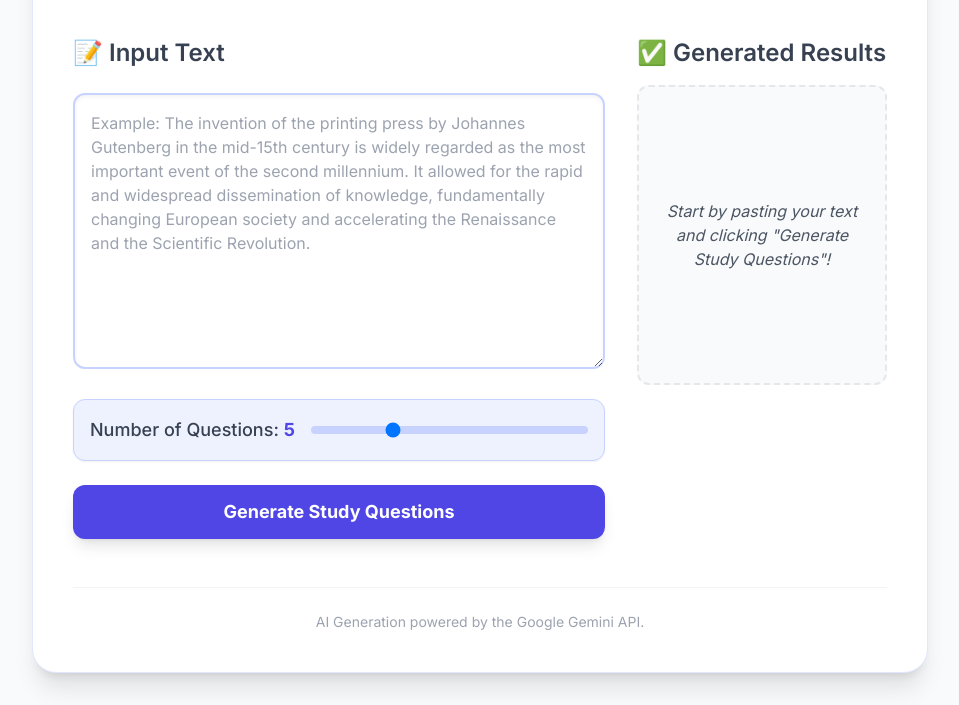
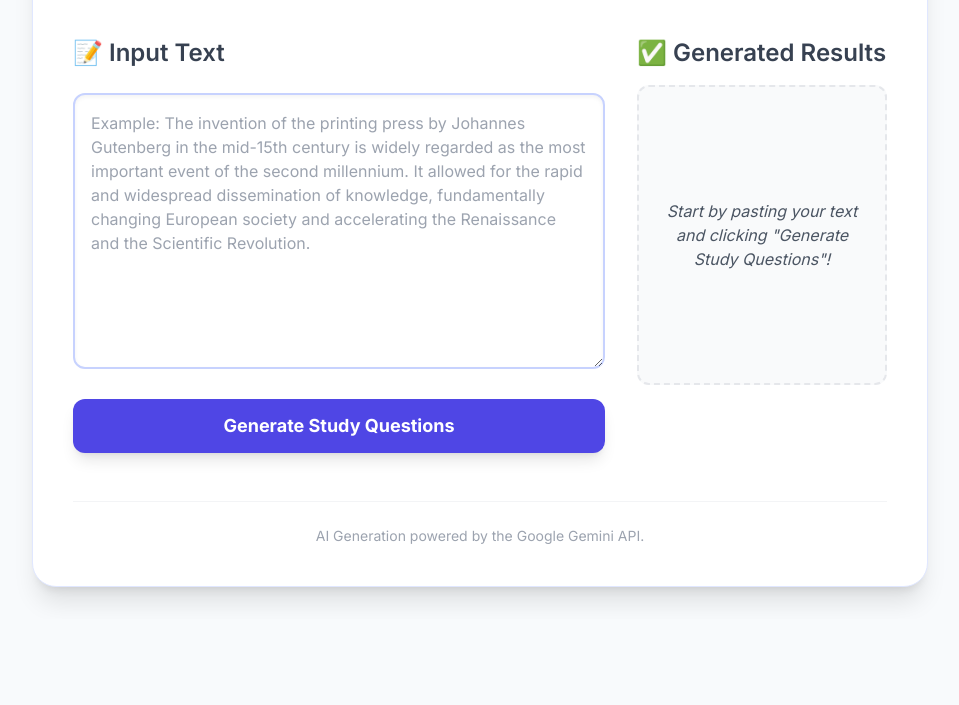
Before and after one commit to Vaibhav-nhayade/SEM3, a plain HTML site: page index.html in a window 1280 px wide. Shown: the part 188-893 px from the top of the page, without its empty margins (160-1119 px from the left). After the commit the page ends 807 px from the top, so only its background shows below. Drawn offline with nearby package versions, Linux system fonts and the light colour scheme.

Commit message:
Update index.html

```diff
--- a/index.html
+++ b/index.html
@@ -1,11 +1,9 @@
-
 <!DOCTYPE html>
 <html lang="en">
 <head>
     <meta charset="UTF-8">
     <meta name="viewport" content="width=device-width, initial-scale=1.0">
     <title>Smart Study Question Generator</title>
-    <!-- Load Tailwind CSS -->
     <script src="https://cdn.tailwindcss.com"></script>
     <style>
         /* Custom styles for font and look */
@@ -41,7 +39,6 @@
 
     <div class="max-w-4xl mx-auto bg-white shadow-xl rounded-3xl p-6 sm:p-10 border border-indigo-100">
 
-        <!-- Header -->
         <header class="text-center mb-10">
             <h1 class="text-4xl sm:text-5xl font-extrabold text-gray-900 mb-2 flex items-center justify-center">
                 Smart Study Question Generator
@@ -53,7 +50,6 @@
 
         <main class="grid lg:grid-cols-3 gap-8">
 
-            <!-- Left Column: Input and Controls -->
             <div class="lg:col-span-2 space-y-6">
 
                 <h2 class="text-2xl font-semibold text-gray-700">📝 Input Text</h2>
@@ -65,21 +61,6 @@
                     placeholder="Example: The invention of the printing press by Johannes Gutenberg in the mid-15th century is widely regarded as the most important event of the second millennium. It allowed for the rapid and widespread dissemination of knowledge, fundamentally changing European society and accelerating the Renaissance and the Scientific Revolution."
                 ></textarea>
 
-                <div class="flex flex-col sm:flex-row items-center gap-4 bg-indigo-50 p-4 rounded-xl shadow-sm border border-indigo-200">
-                    <label for="numQuestions" class="text-lg font-medium text-gray-700 whitespace-nowrap">
-                        Number of Questions: <span id="numQuestionsValue" class="text-indigo-600 font-bold">5</span>
-                    </label>
-                    <input
-                        type="range"
-                        id="numQuestions"
-                        min="1"
-                        max="15"
-                        value="5"
-                        oninput="document.getElementById('numQuestionsValue').innerText = this.value"
-                        class="w-full h-2 bg-indigo-200 rounded-lg appearance-none cursor-pointer range-lg transition duration-150"
-                    >
-                </div>
-
                 <button
                     id="generateBtn"
                     class="w-full flex items-center justify-center py-3 px-6 border border-transparent rounded-xl shadow-lg text-lg font-bold text-white bg-indigo-600 hover:bg-indigo-700 focus:outline-none focus:ring-4 focus:ring-indigo-500 focus:ring-opacity-50 transition duration-200 ease-in-out transform hover:scale-[1.01] active:scale-[0.99]"
@@ -90,7 +71,6 @@
                 </button>
             </div>
 
-            <!-- Right Column: Results -->
             <div class="lg:col-span-1">
                 <h2 class="text-2xl font-semibold text-gray-700 mb-4">✅ Generated Results</h2>
 
@@ -116,7 +96,7 @@
         const API_URL = "https://generativelanguage.googleapis.com/v1beta/models/gemini-2.5-flash-preview-05-20:generateContent";
 
         const paragraphInput = document.getElementById('paragraphInput');
-        const numQuestionsInput = document.getElementById('numQuestions');
+        // const numQuestionsInput = document.getElementById('numQuestions'); // REMOVED
         const generateBtn = document.getElementById('generateBtn');
         const buttonText = document.getElementById('buttonText');
         const loadingIndicator = document.getElementById('loadingIndicator');
@@ -166,7 +146,7 @@
          */
         async function handleGeneration() {
             const text = paragraphInput.value.trim();
-            const num = parseInt(numQuestionsInput.value, 10);
+            const num = 5; // HARDCODED: Fixed number of questions after removing the slider
 
             if (!text) {
                 resultsContainer.innerHTML = '<p class="text-red-500 font-semibold"> Please paste some text into the input area above.</p>';
```
